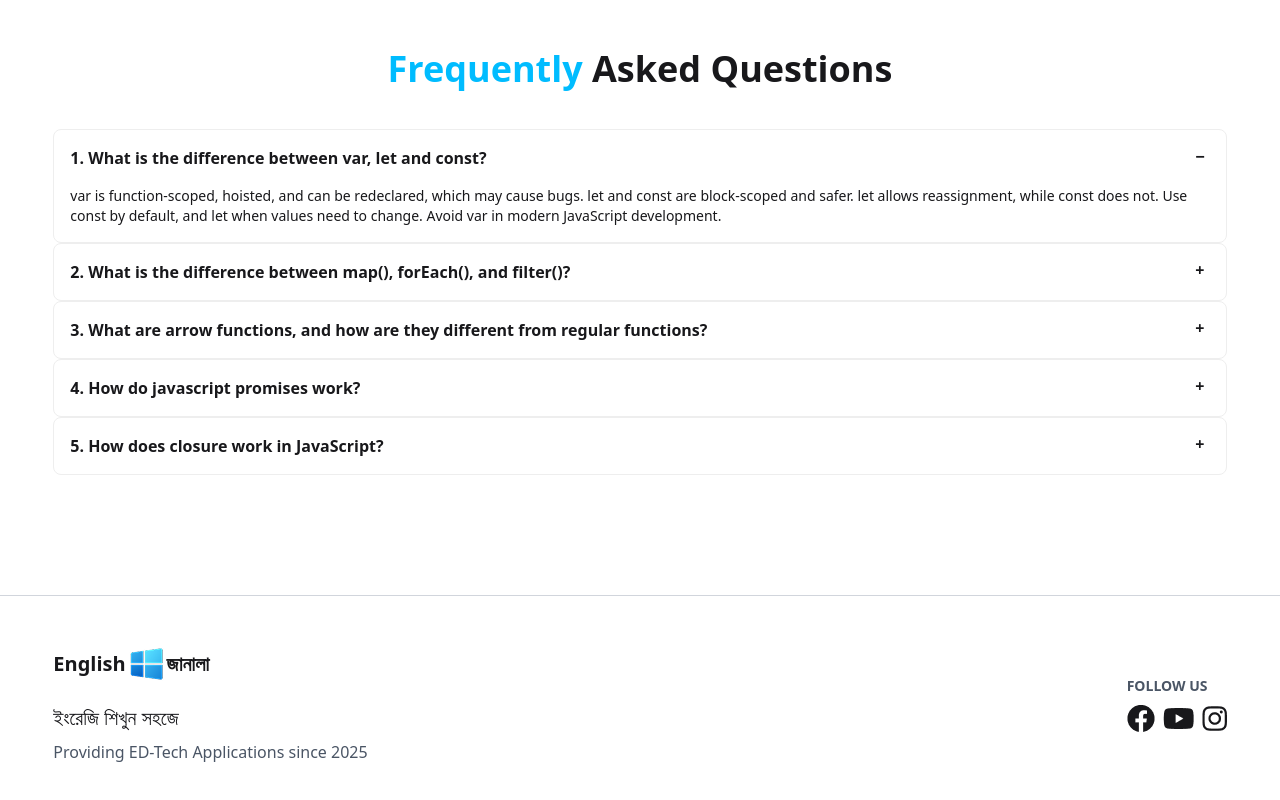
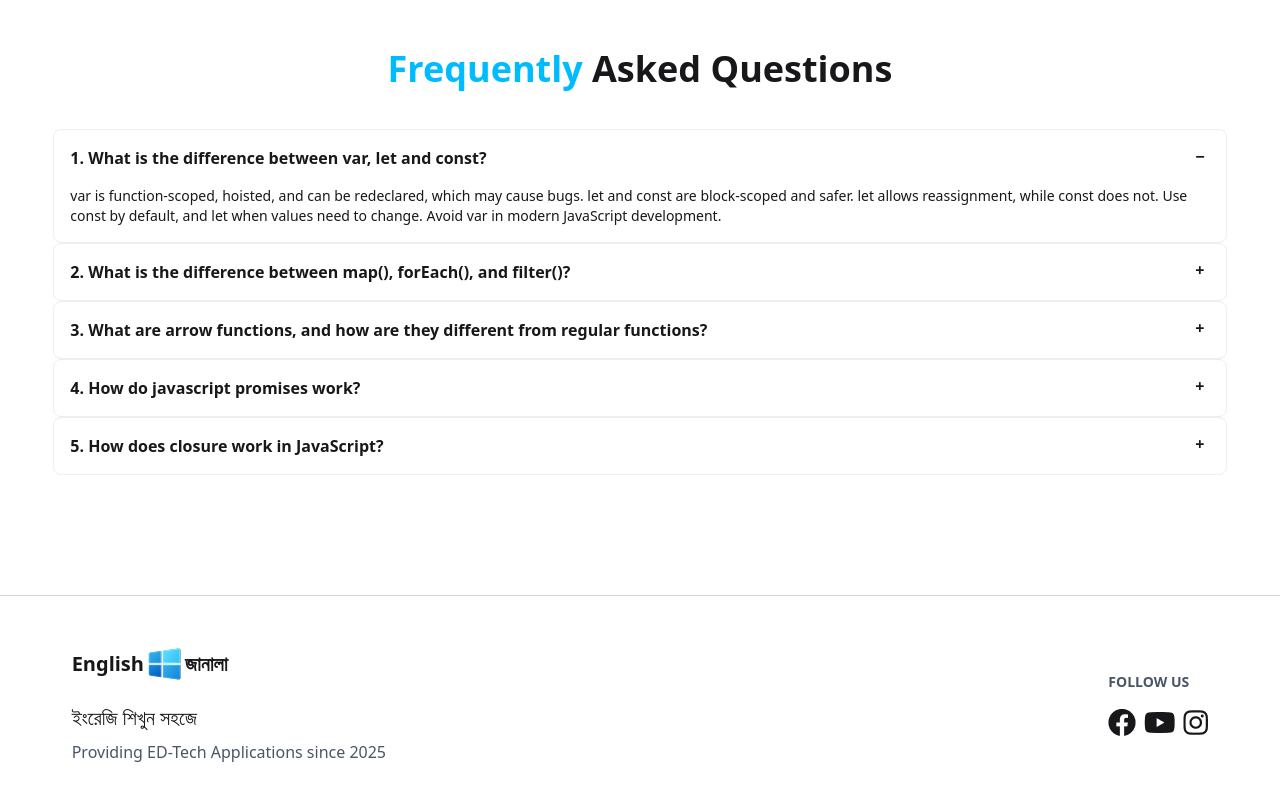
Before and after one commit to UdoyM-1803/English_Janala-A6, a plain HTML site: page index.html in a window 1280 px wide. Shown: the part 1032-1832 px from the top of the page. Drawn offline with nearby package versions, Linux system fonts and the light colour scheme.

Commit message:
Update footer padding and adjust "FOLLOW US" margin for improved layout

```diff
--- a/index.html
+++ b/index.html
@@ -137,7 +137,7 @@
 
     <!-- Footer Part ****************************** -->
     <hr class="text-gray-300 font-semibold mt-10">
-    <footer class="py-12">
+    <footer class="py-12 px-5">
         <div class="w-11/12 mx-auto flex items-center justify-between">
             <div>
                 <div class="flex items-center">
@@ -151,7 +151,7 @@
                 <p class="text-gray-600">Providing ED-Tech Applications since 2025</p>
             </div>
             <div>
-                <p class="text-sm text-gray-600 mb-2 font-bold">FOLLOW US</p>
+                <p class="text-sm text-gray-600 mb-4 font-bold">FOLLOW US</p>
                 <div class="flex items-center gap-2">
                     <img src="assets/fb-thumb.png" alt="">
                     <img src="assets/youtube-thumb.png" alt="">
```
